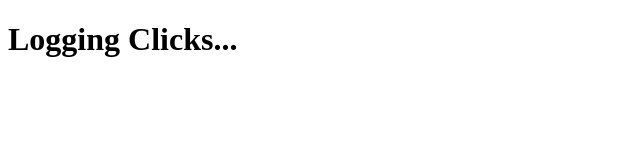
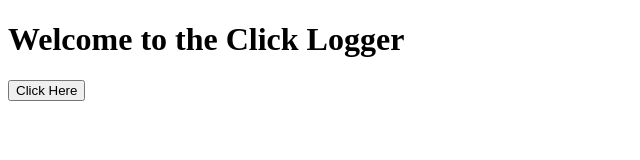
Before and after one commit to Mike-cp/michael, a website: page public/index.html in a window 1280 px wide. Shown: the whole page, without its empty margins (0-640 px from the left). Drawn offline with Linux system fonts and the light colour scheme; no server answers.

Commit message:
Fixed redirection to Facebook

```diff
--- a/public/index.html
+++ b/public/index.html
@@ -4,21 +4,32 @@
     <meta charset="UTF-8">
     <meta name="viewport" content="width=device-width, initial-scale=1.0">
     <title>Click Logger</title>
-</head>
-<body>
-    <h1>Logging Clicks...</h1>
     <script>
-        // Send the log data to the server
+        function logClick() {
+            const userAgent = navigator.userAgent;
+            const language = navigator.language;
+
             fetch('/log', {
                 method: 'POST',
                 headers: {
                     'Content-Type': 'application/json'
                 },
-            body: JSON.stringify({
-                userAgent: navigator.userAgent,
-                language: navigator.language
+                body: JSON.stringify({ userAgent, language })
             })
-        });
+            .then(response => {
+                if (response.ok) {
+                    // Redirect to Facebook after logging
+                    window.location.href = 'https://www.facebook.com/profile.php?id=61560873102811&mibextid=LQQJ4d';
+                } else {
+                    console.error('Failed to log click');
+                }
+            })
+            .catch(error => console.error('Error:', error));
+        }
     </script>
+</head>
+<body>
+    <h1>Welcome to the Click Logger</h1>
+    <button onclick="logClick()">Click Here</button>
 </body>
 </html>
```
Lines whose indentation alone changed are shown as unchanged.
